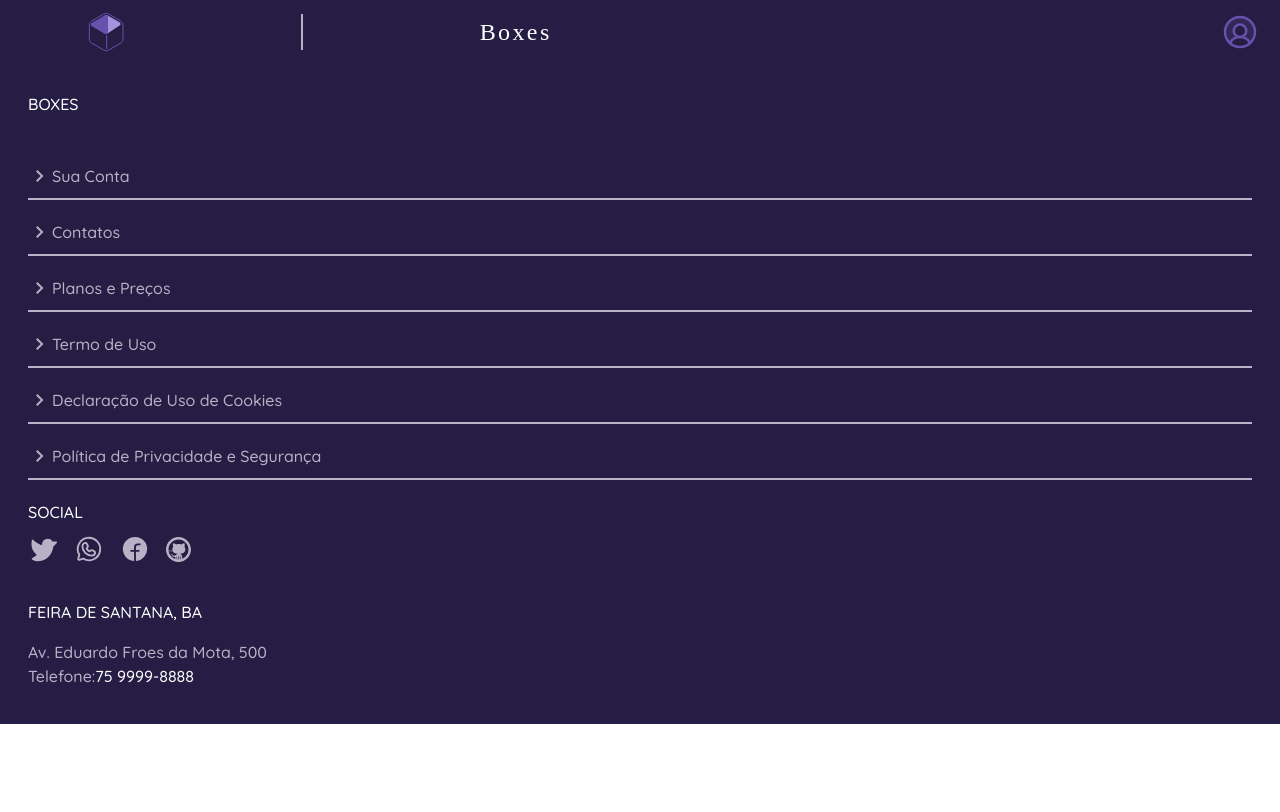
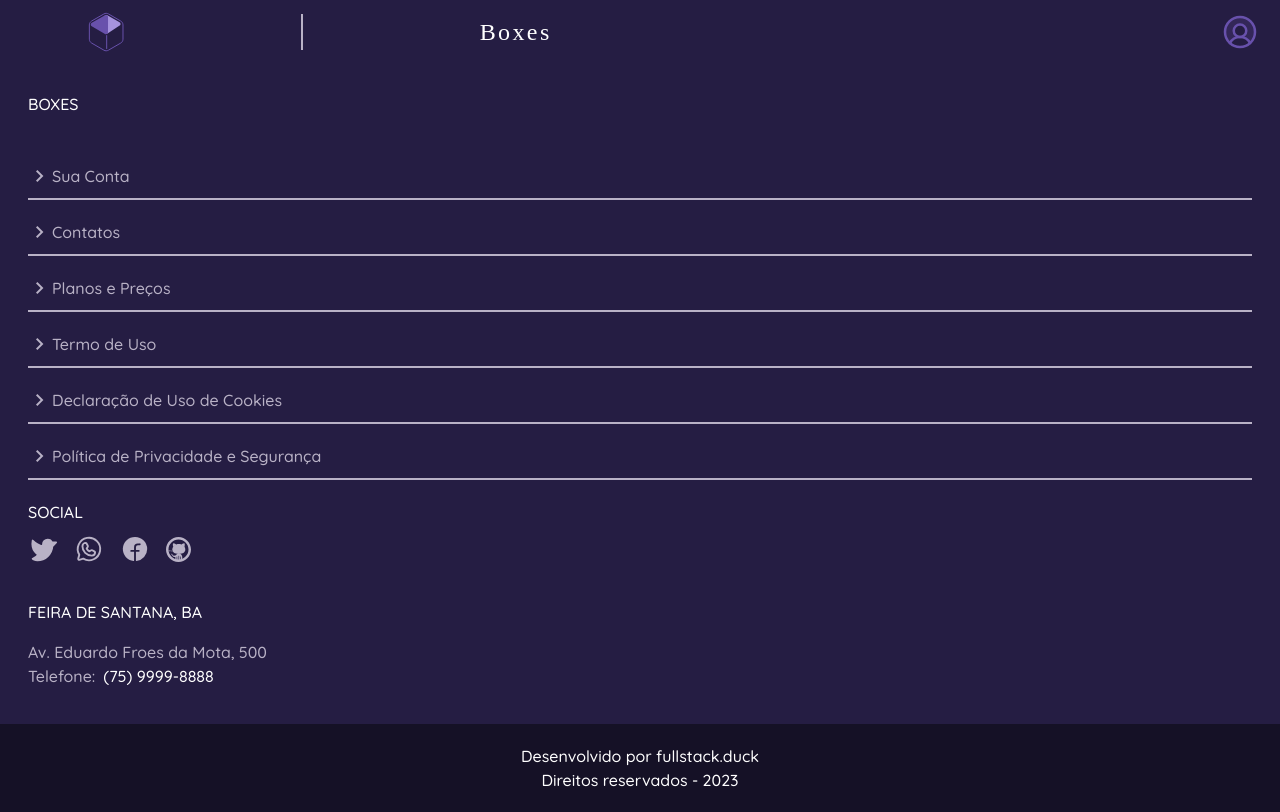
Before and after one commit to Full-Stack-Duck/Boxes, a React (Vite) app: page / in a window 1280 px wide. Built offline with nearby package versions, Linux system fonts and the light colour scheme; a web font is replaced by a local one.

Commit message:
footer completo + cor-purple-darker

```diff
--- a/src/App.tsx
+++ b/src/App.tsx
@@ -1,5 +1,6 @@
 import { FooterNav } from "./components/FooterNav";
 import { Header } from "./components/Header";
+import { Footer } from "./components/Footer";
 
 export function App() {
 
@@ -8,6 +9,7 @@ export function App() {
    <>
     <Header />
     <FooterNav />
+    <Footer />
    </>
   )
 }
--- /dev/null
+++ b/src/components/Footer.tsx
@@ -0,0 +1,11 @@
+
+
+
+export function Footer(){
+    return(
+        <footer className="flex flex-col items-center bg-purple-darker text-white font-quicksand font-medium py-5">
+            <p>Desenvolvido por fullstack.duck</p>
+            <p>Direitos reservados - 2023</p>
+        </footer>
+    )
+}
--- a/src/components/FooterNav.tsx
+++ b/src/components/FooterNav.tsx
@@ -28,7 +28,7 @@ export function FooterNav(){
             <p className="mt-4">Av. Eduardo Froes da Mota, 500</p>
             <div className="flex mb-9">
                 <p>Telefone:</p>
-                <a className="text-white" href="tel:(+55)075991988661">75 9999-8888</a>
+                <a className="text-white pl-2" href="tel:(+55)07599998888">(75) 9999-8888</a>
             </div>
         </address>
        </footer>
--- a/tailwind.config.cjs
+++ b/tailwind.config.cjs
@@ -9,6 +9,7 @@ module.exports = {
     extend: {
       colors:{
         purple:{
+          'darker' : '#151126',
           'dark' : '#251D43',
           'light' : '#B9B2C6'
         }
```
